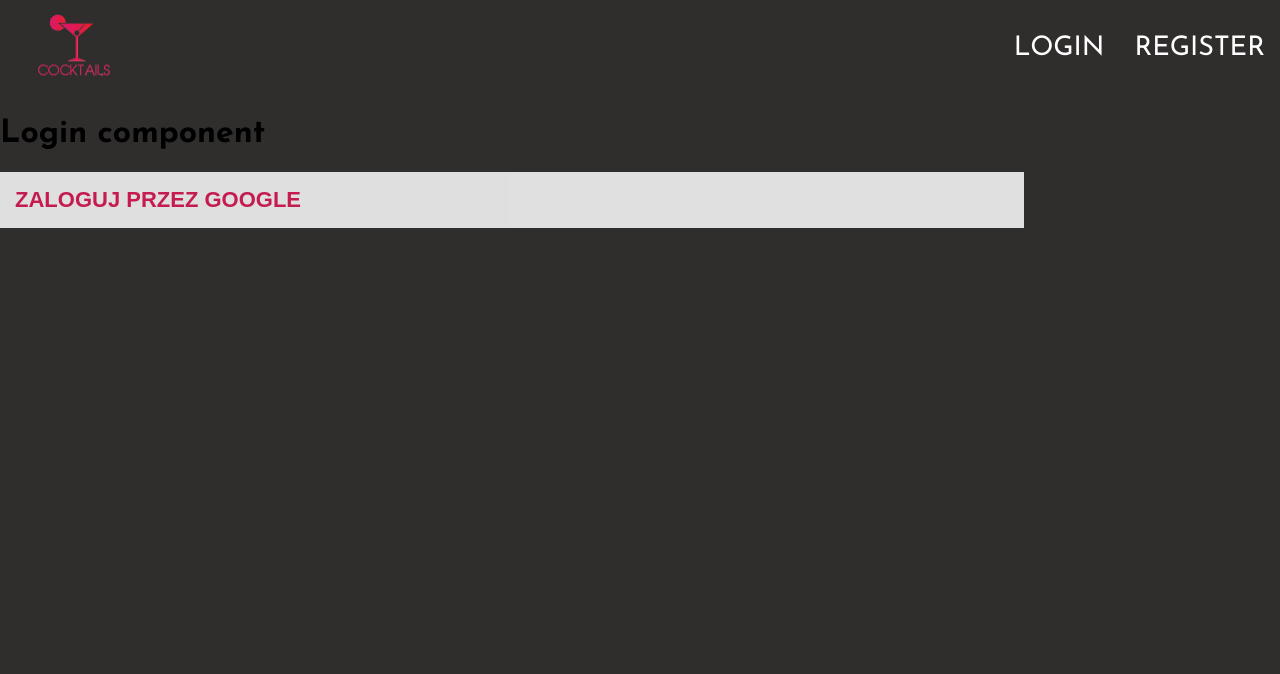
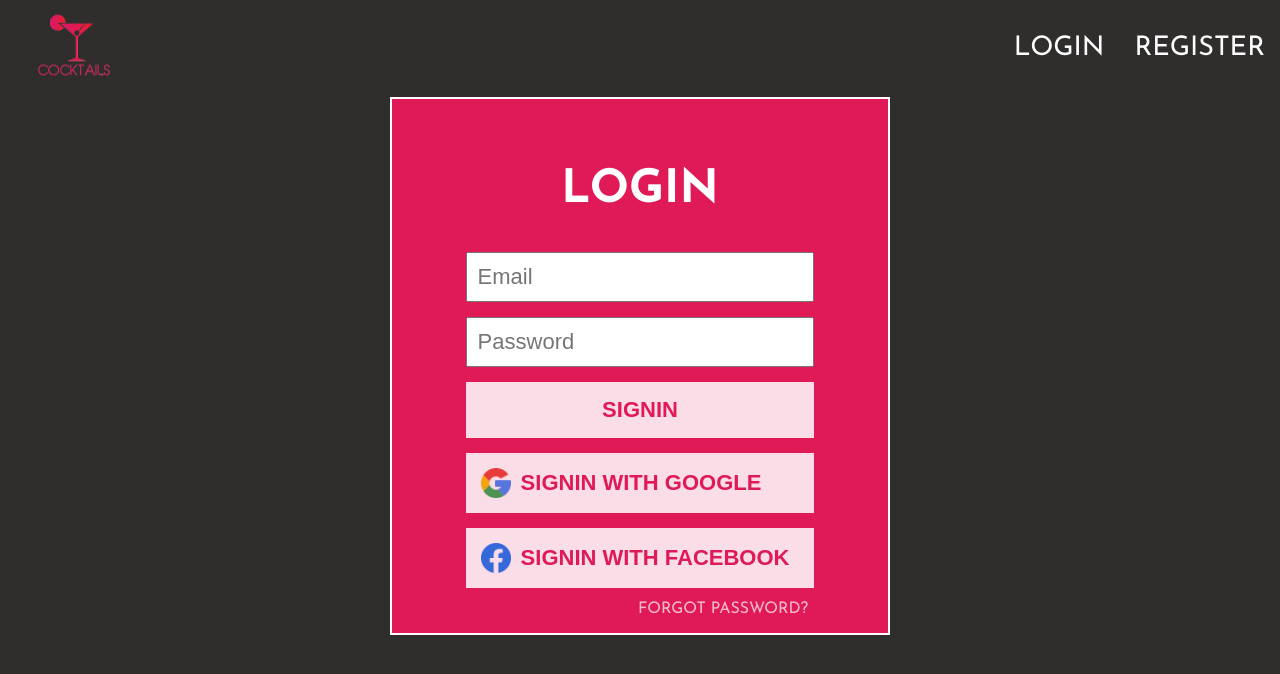
Before and after one commit to RobertJaskolski/TheCocktailApp, a React (Create React App) app in the folder client/: page /login in a window 1280 px wide. Shown: the top 674 px of the page. Built offline with nearby package versions, Linux system fonts and the light colour scheme; no server answers.

Commit message:
Edit Login container

```diff
--- a/client/src/containers/Login/index.js
+++ b/client/src/containers/Login/index.js
@@ -1,9 +1,12 @@
 import React, { useEffect } from 'react';
 import './styles.scss';
 import Button from '../../components/form/Button';
+import Input from '../../components/form/Input';
 import { googleSignInStart } from '../../redux/user/user.actions';
 import { Link, useHistory } from 'react-router-dom';
 import { useDispatch, useSelector } from 'react-redux';
+import GoogleLogo from '../../assets/googleLogo.png';
+import FacebookLogo from '../../assets/facebookLogo.png';
 
 const mapState = ({ user }) => ({
   currentUser: user['currentUser'],
@@ -25,10 +28,23 @@ function Login() {
   }, [currentUser]);
 
   return (
-    <div>
-      <h1>Login component</h1>
-      <Button onClick={handleGoogleSignIn}>Zaloguj przez google</Button>
-    </div>
+    <section className='login'>
+      <div>
+        <h1>Login</h1>
+        <Input placeholder='Email' type='text' />
+        <Input placeholder='Password' type='password' />
+        <Button>Signin</Button>
+        <Button onClick={handleGoogleSignIn}>
+          <img src={GoogleLogo} alt='google logo' />
+          Signin with Google
+        </Button>
+        <Button>
+          <img src={FacebookLogo} alt='google logo' />
+          Signin with Facebook
+        </Button>
+        <p>Forgot password?</p>
+      </div>
+    </section>
   );
 }
 
--- a/client/src/containers/Login/styles.scss
+++ b/client/src/containers/Login/styles.scss
@@ -0,0 +1,38 @@
+@import '../../colors';
+.login {
+  display: flex;
+  justify-content: center;
+  align-items: center;
+  flex-wrap: wrap;
+  color: white;
+  text-transform: uppercase;
+  text-align: center;
+  div {
+    min-width: 500px;
+    border: solid 2px white;
+    padding: 30px;
+    background-color: $lightRed;
+    position: relative;
+    h1 {
+      font-size: 46px;
+    }
+    input,
+    button {
+      margin: 0px auto 15px;
+    }
+    button:first-of-type {
+      justify-content: center;
+    }
+    p {
+      position: absolute;
+      bottom: 0;
+      right: 80px;
+      cursor: pointer;
+      opacity: 0.7;
+      transition: opacity 300ms ease-in-out;
+      &:hover {
+        opacity: 1;
+      }
+    }
+  }
+}
```
